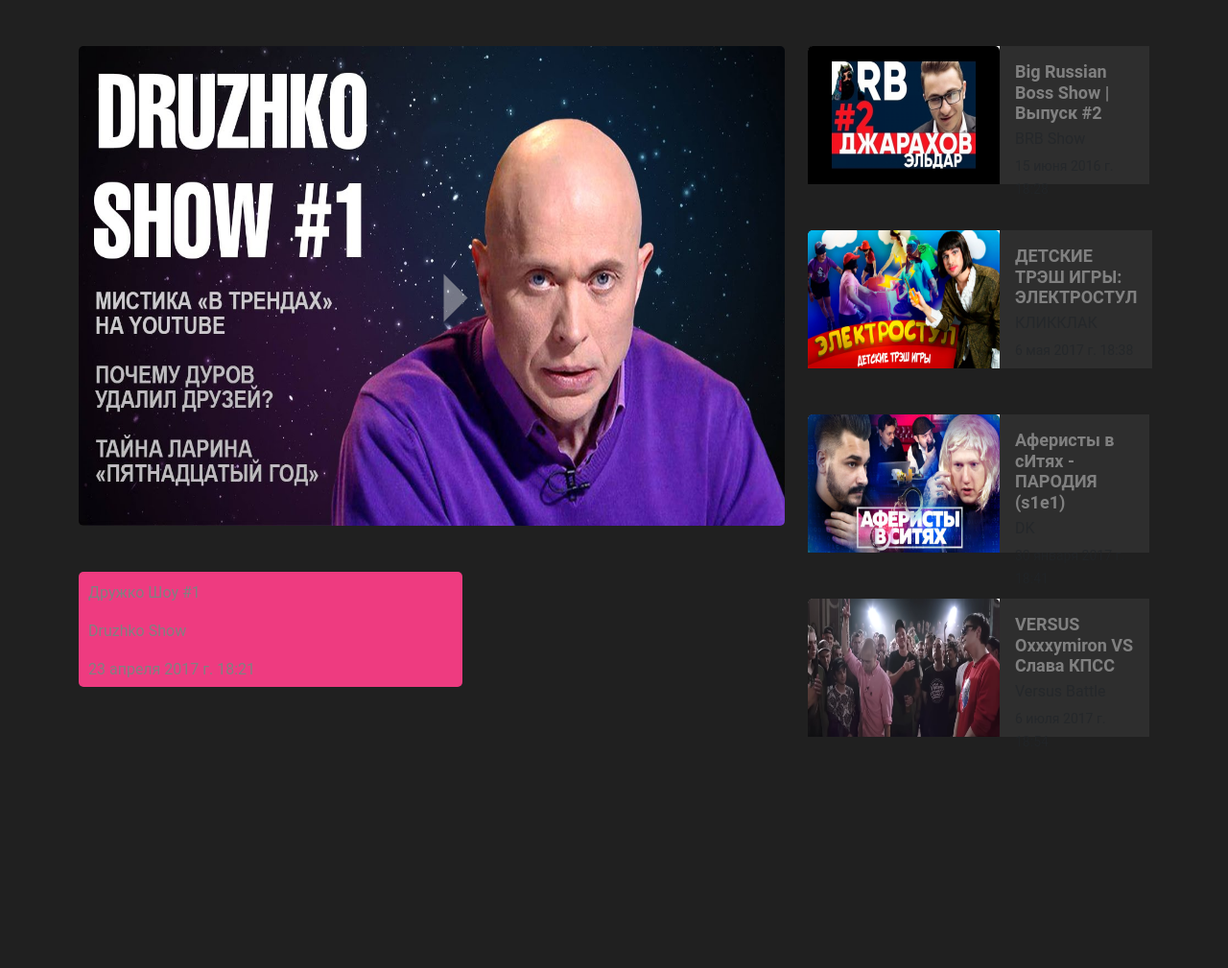
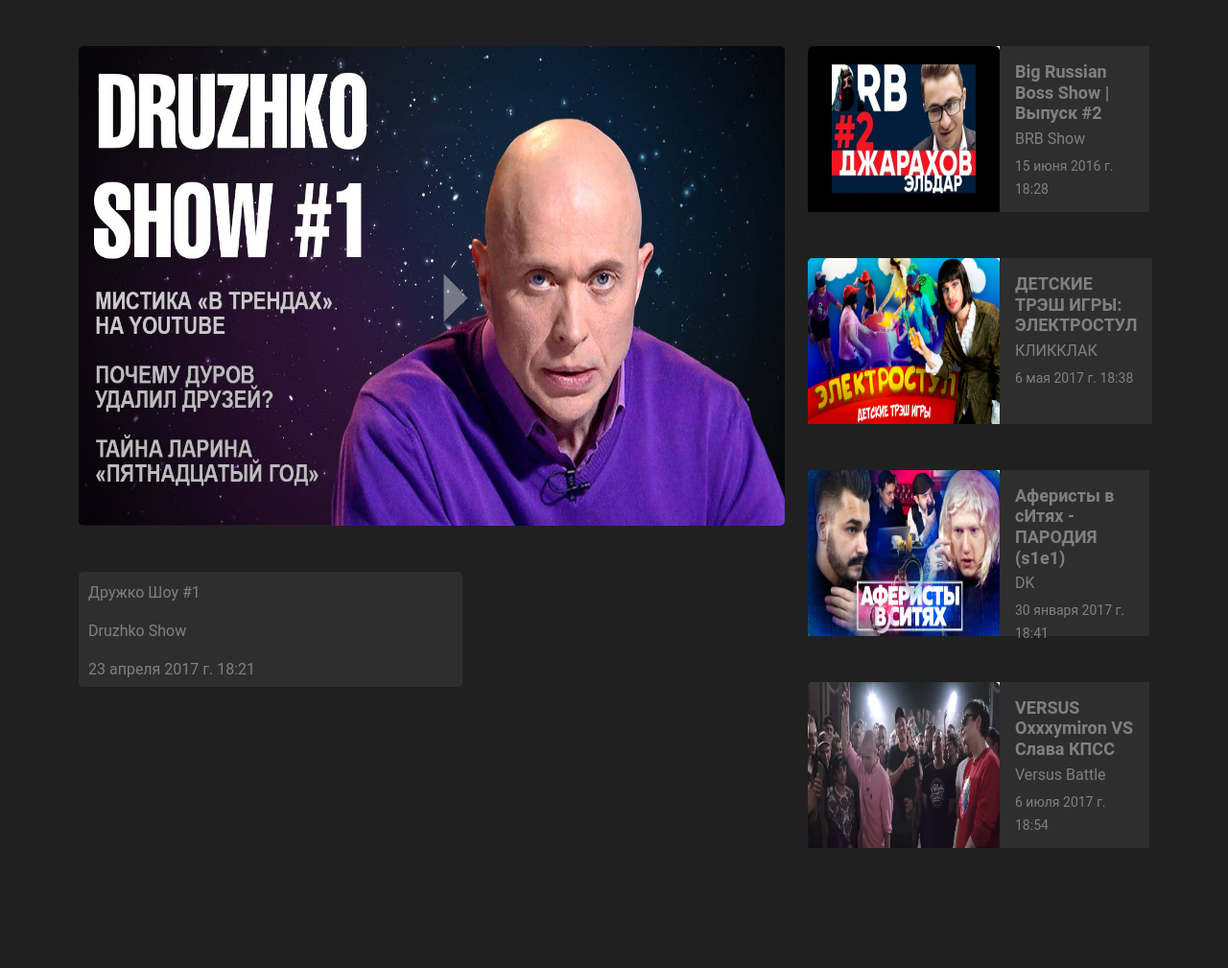
Before and after one commit to Niko11o/NostalgiaEra, a Django app: a page that uses mysite/videos/templates/videos/selected_video.html in a window 1280 px wide. Shown: the part 141-1150 px from the top of the page at 96% size. Run offline with Django 5.2, Linux system fonts and the light colour scheme; data comes from the database, SQL or seed files in the repository; both versions use the stored data as it was after the commit; some libraries are stand-ins or nearby versions.

Commit message:
НАПОЛНЕНИЕ: Весь 2017 таймлайн готов

```diff
--- a/mysite/static/bootstrap/css/style.css
+++ b/mysite/static/bootstrap/css/style.css
@@ -152,9 +152,15 @@ a {
     font-weight:600;
 }
 
+. related_card-text{
+    color: #808080;
+}
+
+
 .card-body {
     background-color: #2E2E2E;
     color:#808080;
+
 }
 
 
@@ -196,7 +202,7 @@ a {
 .on_page_info {
     width: 400px;
     height: 120px;
-    background-color: var(--color2);
+    background-color: #2E2E2E;
     padding-left: 10px;
     padding-top: 10px;
     border-radius: 5px;
--- a/mysite/videos/templates/videos/selected_video.html
+++ b/mysite/videos/templates/videos/selected_video.html
@@ -8,7 +8,7 @@
         <div class="col xl-8  mt-5">
 
             <div class="on_page_video">
-                   <a href="{{ selected.chanel }}">
+                   <a href="{{ selected.redirect }}">
                        <div class="image-container">
                            <img class="on_page_img" src="{{ selected.preview.url }}" alt="Превьюха">
                            <div class="play_button"></div>
@@ -28,14 +28,14 @@
         <div class="col-4 mt-5">
             {% if related_videos %}
             {% for selected in related_videos %}
-            <div class="card rounded mb-5 d-flex related_card flex-row" style="height: 15%;"> <!-- для равномерной высоты -->
+            <div class="card rounded mb-5 d-flex related_card flex-row" style="height: 18%;"> <!-- для равномерной высоты -->
                 <a href="{{ selected.get_absolute_url }}" target="_self"> <!-- Место под get_absolute_url -->
                     <img src="{{ selected.preview.url }}" class="card-img-top" alt="Заглушка под видео" style="height: 100%; width:200px">
                 </a>
                 <div class="card-body text-start">
                     <h5 class="related_card-title mb-1">{{ selected.name }}</h5>
-                    <p class="related_selected_card-text mb-1 text-muted">{{ selected.chanel }}</p>
-                    <p class="related_card-text"><small class="text-muted">{{ selected.date }}</small></p>
+                    <p class="related_selected_card-text mb-1 ">{{ selected.chanel }}</p>
+                    <p class="related_card-text"><small class="">{{ selected.date }}</small></p>
                 </div>
             </div>
             {% endfor %}
```
Also changed, not shown: mysite/db.sqlite3, mysite/media/video_previev/BRB_Show.jpg (added), mysite/media/video_previev/Buhlishko_patrol.jpg (added), mysite/media/video_previev/CMH.jpg (added), mysite/media/video_previev/ClickClack.jpg (added), mysite/media/video_previev/Druzjko_show.jpg (added), mysite/media/video_previev/Hova_ozon.jpg (added), mysite/media/video_previev/Julik.jpg (added), mysite/media/video_previev/Versus.png (added), mysite/media/video_previev/maxresdefault.jpg (added).
